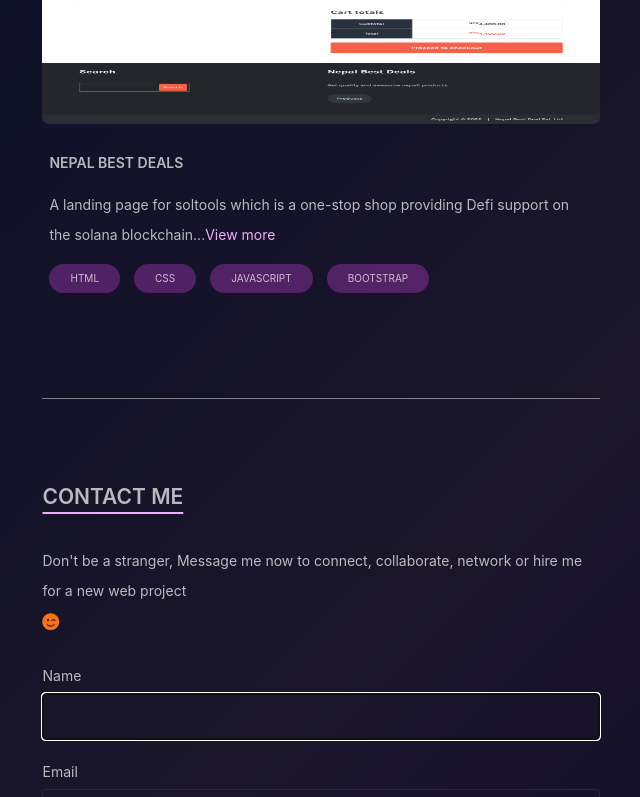
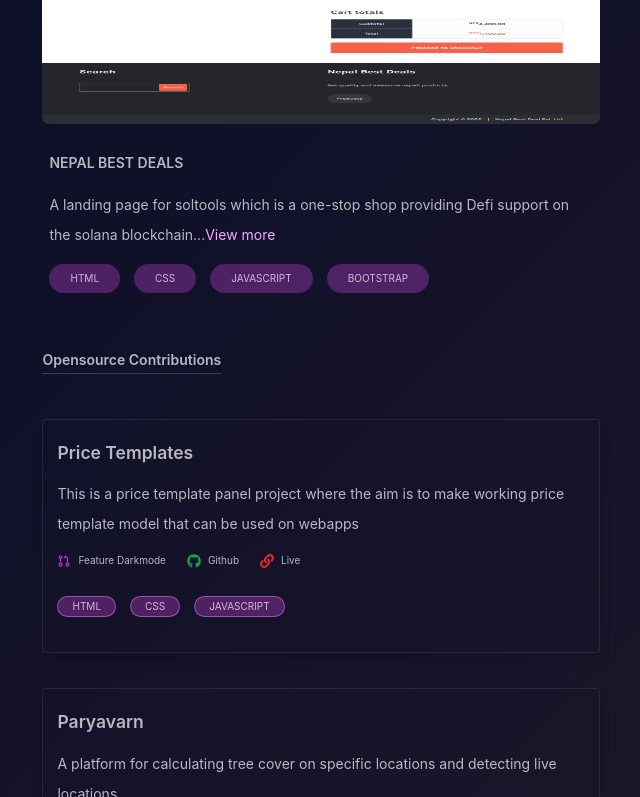
Before and after one commit to abel-otegbola/Portfolio, a Next.js app: page / in a window 1280 px wide. Shown: the part 2003-2800 px from the top of the page, without its empty margins (496-1136 px from the left). Built offline with nearby package versions, Linux system fonts and the light colour scheme.

Commit message:
feat: add opensource contributions projects

```diff
--- a/components/Global_components/Projects.js
+++ b/components/Global_components/Projects.js
@@ -1,10 +1,17 @@
 import Link from "next/link"
 import Image from "next/image"
+import { BiGitPullRequest } from "react-icons/bi"
+import { FaGithub, FaLink } from "react-icons/fa"
 
 const Projects = () => {
     const contracts = [
         { id: 1, title: "SOLTOOLS", img: "/projects/Cleanlist.png", summary: "A landing page for soltools which is a one-stop shop providing Defi support on the solana blockchain", Inspiration: "The inspiration behind the design and tech stack used is to provide a simple, informative and easy to understand landing page. The colors carefully used to match the brand logo, headings and call to actions to give the visitors an understanding of the services offered", how: "The landing page was built with HTML, CSS, JS and Bootstrap to keep it light and simple", tech: ["HTML", "CSS", "JAVASCRIPT", "BOOTSTRAP"] },
         { id: 2, title: "NEPAL BEST DEALS", img: "/projects/nepalbestdeal.png", summary: "A landing page for soltools which is a one-stop shop providing Defi support on the solana blockchain", Inspiration: "The inspiration behind the design and tech stack used is to provide a simple, informative and easy to understand landing page. The colors carefully used to match the brand logo, headings and call to actions to give the visitors an understanding of the services offered", how: "The landing page was built with HTML, CSS, JS and Bootstrap to keep it light and simple", tech: ["HTML", "CSS", "JAVASCRIPT", "BOOTSTRAP"] },
+    ]
+
+    const opensource = [
+        { id: 1, title: "Price Templates", github: "https://github.com/abel-otegbola/PriceTemplate/", live: "elvinpero.github.io/PriceTemplate/", decription: "This is a price template panel project where the aim is to make working price template model that can be used on webapps", pull: {title: "Feature Darkmode", link: "https://github.com/ElvinPero/PriceTemplate/pull/85"}, tech: ["HTML", "CSS", "JAVASCRIPT"] },
+        { id: 1, title: "Paryavarn", github: "https://github.com/abel-otegbola/Paryavarn", live: "#", decription: "A platform for calculating tree cover on specific locations and detecting live locations", pull: {title: "Responsiveness of the layout fixed", link: "https://github.com/SuperContributors/Paryavarn/pull/3"}, tech: ["CSS", "REACT", "NODEJS"] },
     ]
 
     return (
@@ -28,6 +35,30 @@ const Projects = () => {
                     </div>
                 ))
             }
+
+            <h3 className="font-semibold pb-4 underline underline-offset-8 decoration-1 decoration-gray-700 w-full" id="contract-projects">Opensource Contributions</h3>
+            {
+                opensource.map(project => (
+                    <div key={project.id} className="my-10">
+                        <div className="p-2 px-4 pb-6 rounded shadow-lg border border-slate-300/[0.1]">
+                            <h1 className="py-4 hover:text-fuchsia-500"><Link href={`/project/${project.title.toLowerCase()}`}><a className="text-xl font-semibold">{project.title}</a></Link></h1>
+                            <p className="leading-[30px]">{project.decription}</p>
+                            <div className="flex items-center gap-6">
+                                <p className="flex items-center py-4 hover:text-fuchsia-500"><BiGitPullRequest className="mr-2 text-fuchsia-600"/><Link href={project.pull.link}><a className="text-[10px]">{project.pull.title}</a></Link></p>
+                                <p className="flex items-center py-4 hover:text-fuchsia-500"><FaGithub className="mr-2 text-green-600"/><Link href={project.github}><a className="text-[10px]">Github</a></Link></p>
+                                <p className="flex items-center py-4 hover:text-fuchsia-500"><FaLink className="mr-2 text-red-600"/><Link href={project.live}><a className="text-[10px]">Live</a></Link></p>
+                            </div>
+                            <div className="flex flex-wrap gap-4 py-4 text-[10px]">
+                                {
+                                    project.tech.map((skill, i) => (
+                                        <span key={i} className="p-[2px] px-4 border border-fuchsia-300/[0.4] rounded-[30px] bg-fuchsia-500/[0.3]">{skill}</span>
+                                ))
+                                }
+                            </div>
+                        </div>
+                    </div>
+                ))
+            }
         </div>
     )
 }
--- a/components/Global_components/Sidebar.js
+++ b/components/Global_components/Sidebar.js
@@ -10,10 +10,10 @@ const Sidebar = () => {
 
     const projects = [
         { title:  "CONTRACT PROJECTS", icon: <FaBriefcase /> },
+        { title:  "SIDE PROJECTS", icon: <FaLightbulb /> },
         { title:  "OPEN SOURCE CONTRIBUTIONS", icon: <FaGithub /> },
-        { title:  "SIDE PROJECTS", icon: <FaLightbulb /> },
-        { title:  "VOLUNTEER PROJECTS", icon: <FaHandHolding /> },
-        { title:  "HACKATHONS PROJECTS", icon: <FaMedal /> },
+        /* { title:  "VOLUNTEER PROJECTS", icon: <FaHandHolding /> },
+        { title:  "HACKATHONS PROJECTS", icon: <FaMedal /> }, */
     ]
 
     const navigate = (link) => {
```
